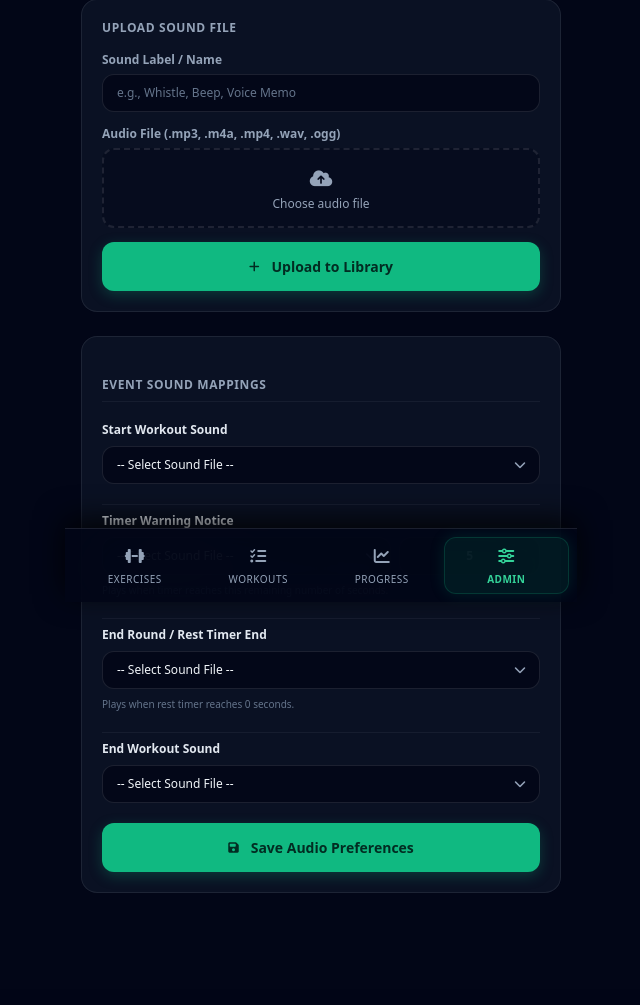
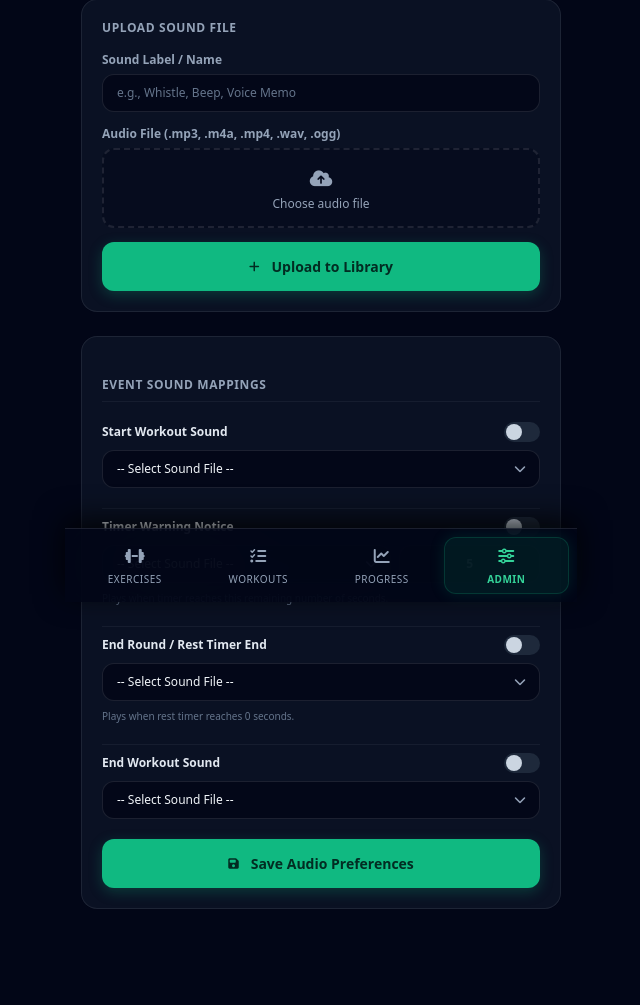
Before and after one commit to riwp/cmfit, a Flask app: page /admin in a window 1280 px wide. Shown: the part 198-1203 px from the top of the page, without its empty margins (319-959 px from the left). Before the commit the page ends 1091 px from the top, so only its background shows below. Run offline with Flask 3, Linux system fonts and the light colour scheme; data that the repository does not hold is empty; some libraries are stand-ins or nearby versions.

Commit message:
update: 2026-08-29 12:12:09

```diff
--- a/app.py
+++ b/app.py
@@ -325,7 +325,7 @@ def display_exercise(id):
 
     muscle_groups = ['Chest', 'Back', 'Shoulders', 'Biceps', 'Triceps', 'Legs', 'Abs', 'Cardio']
     return render_template(
-        'add_new_exercise.html',  # Or display_exercise.html
+        'add_new_exercise.html',
         exercise=exercise,
         muscle_groups=muscle_groups,
         valid_exercise_types=VALID_EXERCISE_TYPES,
@@ -578,47 +578,55 @@ def admin():
                 flash('Please provide a sound name and valid file.', 'error')
 
         elif action == 'save_sound_settings':
-            settings = {
-                'sound_start_enabled': 'true' if request.form.get('start_enabled') else 'false',
+            # Collect all inputs; getlist returns ['0', '1'] if checked, or ['0'] if unchecked.
+            # Checking if '1' is in the resulting list gives exact toggle state.
+            start_on = '1' in request.form.getlist('start_enabled')
+            notice_on = '1' in request.form.getlist('notice_enabled')
+            rest_end_on = '1' in request.form.getlist('rest_end_enabled')
+            end_on = '1' in request.form.getlist('end_enabled')
+
+            settings_to_update = {
+                'sound_start_enabled': 'true' if start_on else 'false',
                 'sound_start_file_id': request.form.get('start_file_id', ''),
-                'sound_notice_enabled': 'true' if request.form.get('notice_enabled') else 'false',
+                'sound_notice_enabled': 'true' if notice_on else 'false',
                 'sound_notice_file_id': request.form.get('notice_file_id', ''),
                 'sound_notice_seconds': request.form.get('notice_seconds', '5'),
-                'rest_end_enabled': 'true' if request.form.get('rest_end_enabled') else 'false',
-                'rest_end_file_id': request.form.get('rest_end_file_id', ''),
-                'sound_end_enabled': 'true' if request.form.get('end_enabled') else 'false',
+                'sound_rest_end_enabled': 'true' if rest_end_on else 'false',
+                'sound_rest_end_file_id': request.form.get('rest_end_file_id', ''),
+                'sound_end_enabled': 'true' if end_on else 'false',
                 'sound_end_file_id': request.form.get('end_file_id', ''),
             }
 
-            for key, val in settings.items():
+            for key, val in settings_to_update.items():
                 setting = AppSetting.query.filter_by(key=key).first()
                 if not setting:
                     setting = AppSetting(key=key, value=val)
                     db.session.add(setting)
                 else:
-                    setting.value = val
+                    setting.value = str(val)
 
             db.session.commit()
             flash('Sound settings updated.', 'success')
 
         return redirect(url_for('admin'))
 
+    # GET request processing
     sounds = SoundFile.query.order_by(SoundFile.name.asc()).all()
     raw_settings = {s.key: s.value for s in AppSetting.query.all()}
 
     settings = {
-        'start_enabled': raw_settings.get('sound_start_enabled', 'false') == 'true',
+        'start_enabled': raw_settings.get('sound_start_enabled') == 'true',
         'start_file_id': safe_int(raw_settings.get('sound_start_file_id'), None),
-        'notice_enabled': raw_settings.get('sound_notice_enabled', 'false') == 'true',
+        'notice_enabled': raw_settings.get('sound_notice_enabled') == 'true',
         'notice_file_id': safe_int(raw_settings.get('sound_notice_file_id'), None),
         'notice_seconds': safe_int(raw_settings.get('sound_notice_seconds'), 5),
-        'rest_end_enabled': raw_settings.get('sound_rest_end_enabled', 'false') == 'true',
+        'rest_end_enabled': raw_settings.get('sound_rest_end_enabled') == 'true',
         'rest_end_file_id': safe_int(raw_settings.get('sound_rest_end_file_id'), None),
-        'end_enabled': raw_settings.get('sound_end_enabled', 'false') == 'true',
+        'end_enabled': raw_settings.get('sound_end_enabled') == 'true',
         'end_file_id': safe_int(raw_settings.get('sound_end_file_id'), None),
     }
+
     return render_template('admin.html', sounds=sounds, settings=settings)
-
 
 @app.route('/admin/sound/<int:sound_id>/delete', methods=['POST'])
 def delete_sound(sound_id):
--- a/static/css/style.css
+++ b/static/css/style.css
@@ -235,6 +235,42 @@ input[type="checkbox"]:checked + .muscle-toggle-pill {
   color: #34d399;
 }
 
+/* Toggle Switch Component Base (OFF State) */
+.toggle-switch {
+  width: 2.25rem;
+  height: 1.25rem;
+  background-color: #1e293b; /* slate-800 */
+  border-radius: 9999px;
+  position: relative;
+  transition: background-color 0.2s ease-in-out, box-shadow 0.2s ease-in-out;
+}
+
+/* White Circle Knob */
+.toggle-switch::after {
+  content: '';
+  position: absolute;
+  top: 2px;
+  left: 2px;
+  width: 1rem;
+  height: 1rem;
+  background-color: #cbd5e1; /* slate-300 */
+  border-radius: 9999px;
+  transition: transform 0.2s ease-in-out, background-color 0.2s ease-in-out;
+}
+
+/* On State - Vivid Emerald Accent */
+.peer:checked ~ .toggle-switch {
+  background-color: #10b981; /* emerald-500 */
+  box-shadow: 0 0 10px rgba(16, 185, 129, 0.4);
+}
+
+/* White slider thumb styling (ON State) */
+.peer:checked ~ .toggle-switch::after {
+  transform: translateX(100%);
+  background-color: #ffffff;
+  border-color: #ffffff;
+}
+
 /* ==========================================================================
    SECTION 5: EXERCISE LIST BADGES & MEDIA UTILITIES
    ========================================================================== */
@@ -341,7 +377,6 @@ input[type="checkbox"]:checked + .muscle-toggle-pill {
   transform: scale(0.95);
 }
 
-/* Lightbox Overlay */
 /* Lightbox Overlay */
 .lightbox-overlay {
   position: fixed;
@@ -499,22 +534,3 @@ input[type="checkbox"]:checked + .muscle-toggle-pill {
 .btn-rest-skip:active {
   transform: scale(0.95);
 }
-
-/* Off State */
-.toggle-switch {
-  background-color: #1e293b; /* slate-800 */
-  transition: background-color 0.2s ease-in-out;
-}
-
-/* On State - Vivid Emerald Accent */
-.peer:checked ~ .toggle-switch {
-  background-color: #10b981; /* emerald-500 */
-  box-shadow: 0 0 10px rgba(16, 185, 129, 0.4);
-}
-
-/* White slider thumb styling */
-.peer:checked ~ .toggle-switch::after {
-  transform: translateX(100%);
-  background-color: #ffffff;
-  border-color: #ffffff;
-}
--- a/templates/admin.html
+++ b/templates/admin.html
@@ -68,7 +68,8 @@
                 <div class="flex items-center justify-between">
                     <span class="text-xs font-bold text-slate-200">Start Workout Sound</span>
                     <label class="relative inline-flex items-center cursor-pointer">
-                        <input type="checkbox" name="start_enabled" class="sr-only peer" {% if settings.start_enabled %}checked{% endif %}>
+                        <input type="hidden" name="start_enabled" value="0">
+                        <input type="checkbox" name="start_enabled" value="1" class="sr-only peer" {% if settings.start_enabled %}checked{% endif %}>
                         <div class="toggle-switch"></div>
                     </label>
                 </div>
@@ -88,7 +89,8 @@
                 <div class="flex items-center justify-between">
                     <span class="text-xs font-bold text-slate-200">Timer Warning Notice</span>
                     <label class="relative inline-flex items-center cursor-pointer">
-                        <input type="checkbox" name="notice_enabled" class="sr-only peer" {% if settings.notice_enabled %}checked{% endif %}>
+                        <input type="hidden" name="notice_enabled" value="0">
+                        <input type="checkbox" name="notice_enabled" value="1" class="sr-only peer" {% if settings.notice_enabled %}checked{% endif %}>
                         <div class="toggle-switch"></div>
                     </label>
                 </div>
@@ -115,7 +117,8 @@
                 <div class="flex items-center justify-between">
                     <span class="text-xs font-bold text-slate-200">End Round / Rest Timer End</span>
                     <label class="relative inline-flex items-center cursor-pointer">
-                        <input type="checkbox" name="rest_end_enabled" class="sr-only peer" {% if settings.rest_end_enabled %}checked{% endif %}>
+                        <input type="hidden" name="rest_end_enabled" value="0">
+                        <input type="checkbox" name="rest_end_enabled" value="1" class="sr-only peer" {% if settings.rest_end_enabled %}checked{% endif %}>
                         <div class="toggle-switch"></div>
                     </label>
                 </div>
@@ -136,7 +139,8 @@
                 <div class="flex items-center justify-between">
                     <span class="text-xs font-bold text-slate-200">End Workout Sound</span>
                     <label class="relative inline-flex items-center cursor-pointer">
-                        <input type="checkbox" name="end_enabled" class="sr-only peer" {% if settings.end_enabled %}checked{% endif %}>
+                        <input type="hidden" name="end_enabled" value="0">
+                        <input type="checkbox" name="end_enabled" value="1" class="sr-only peer" {% if settings.end_enabled %}checked{% endif %}>
                         <div class="toggle-switch"></div>
                     </label>
                 </div>
```
